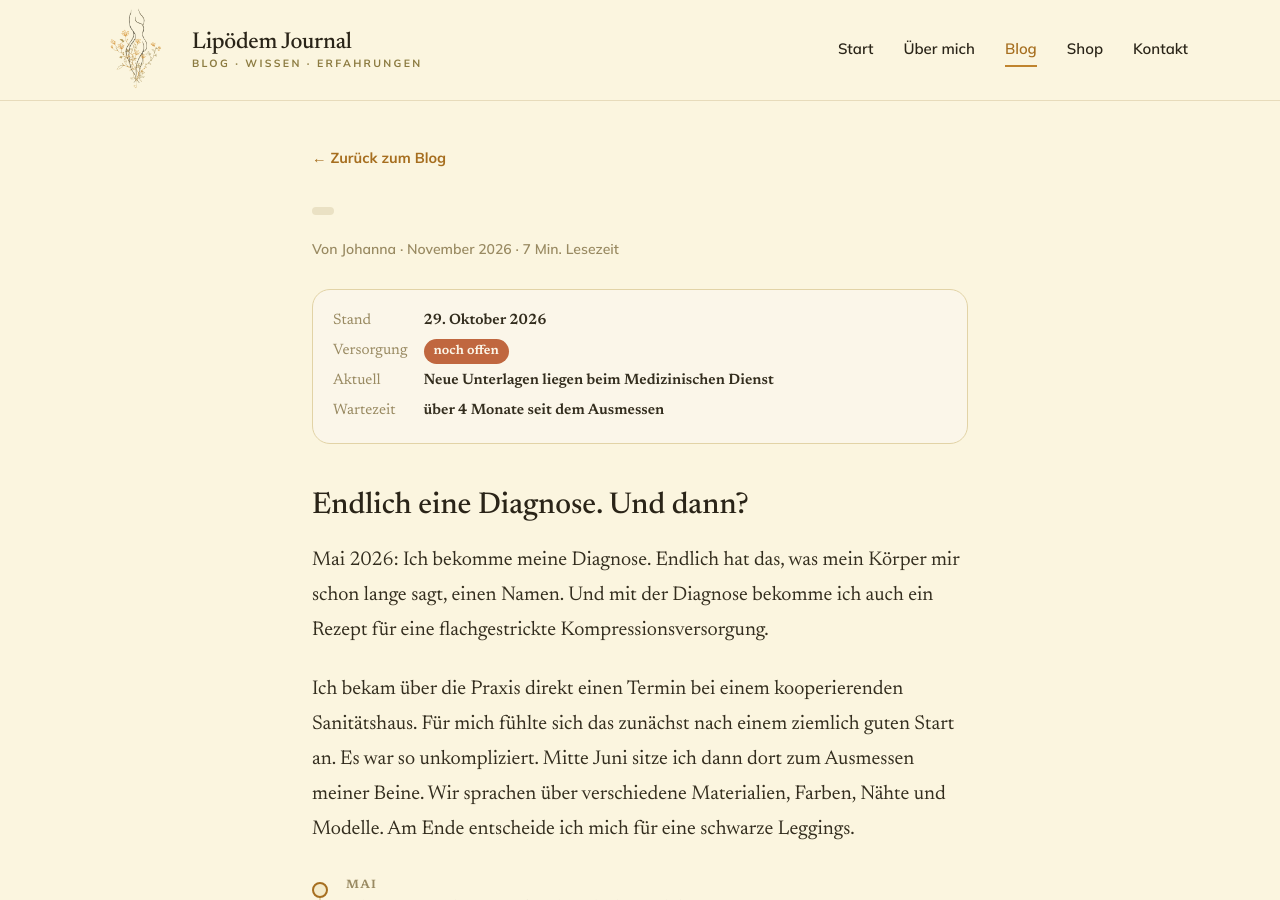
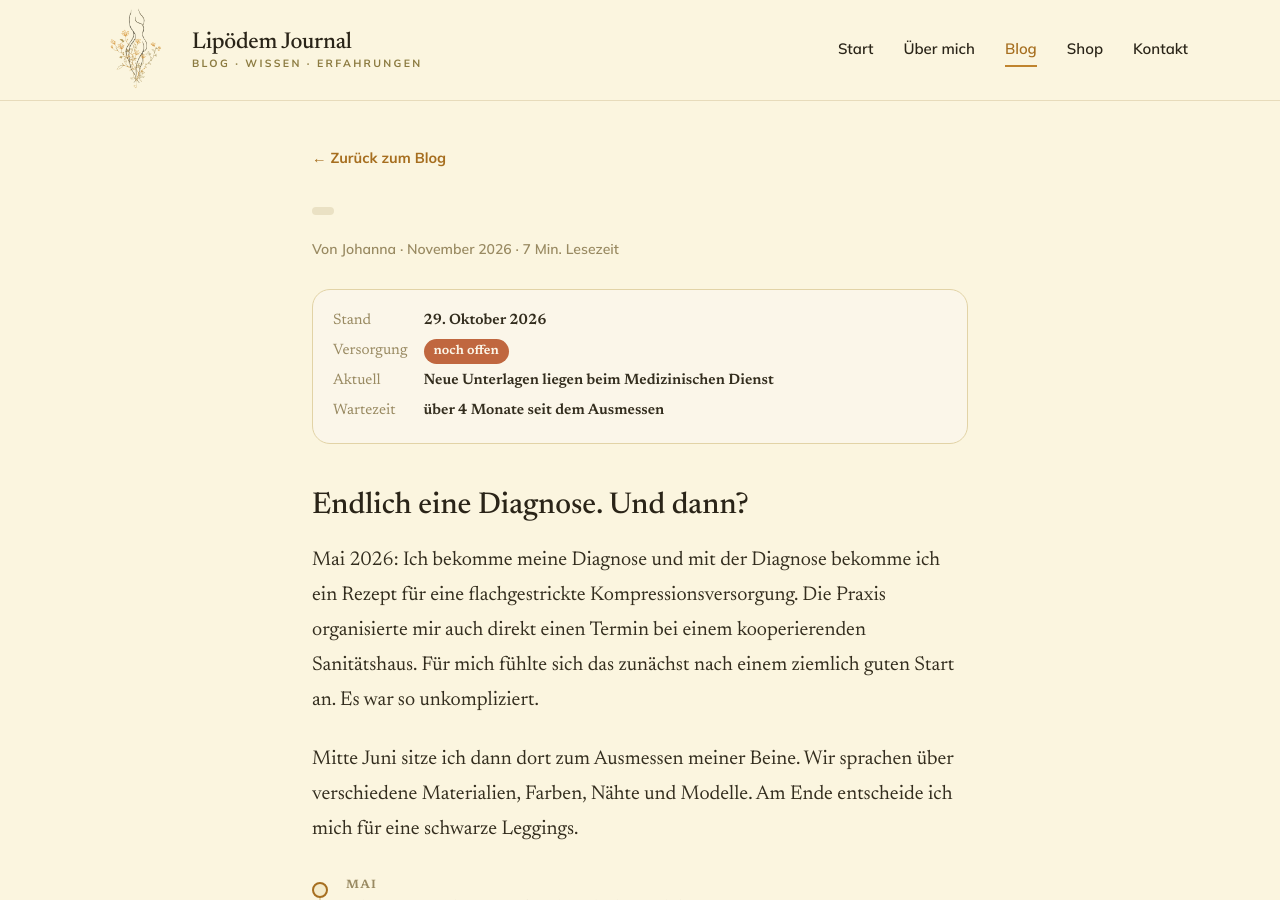
Before and after one commit to Johannaslipoedemjournal/Lip-demjournal-webseite, a Jekyll site: the page built from _posts/2026-10-29-kompression-abgelehnt.md, in a window 1280 px wide and 900 px high. Built offline with Jekyll 4.4.1, drawn with Linux system fonts in a browser that asks for light colours.

Commit message:
Update 2026-10-29-kompression-abgelehnt.md

```diff
--- a/_posts/2026-10-29-kompression-abgelehnt.md
+++ b/_posts/2026-10-29-kompression-abgelehnt.md
@@ -56,9 +56,8 @@ bild_beschreibung: 'Illustration: Aktenordner mit Antrag und Widerspruch, darauf
 
 ## Endlich eine Diagnose. Und dann?
 
-Mai 2026: Ich bekomme meine Diagnose. Endlich hat das, was mein Körper mir schon lange sagt, einen Namen. Und mit der Diagnose bekomme ich auch ein Rezept für eine flachgestrickte Kompressionsversorgung.
+Mai 2026: Ich bekomme meine Diagnose und mit der Diagnose bekomme ich ein Rezept für eine flachgestrickte Kompressionsversorgung. Die Praxis organisierte mir auch direkt einen Termin bei einem kooperierenden Sanitätshaus. Für mich fühlte sich das zunächst nach einem ziemlich guten Start an. Es war so unkompliziert.
 
-Ich bekam über die Praxis direkt einen Termin bei einem kooperierenden Sanitätshaus. Für mich fühlte sich das zunächst nach einem ziemlich guten Start an. Es war so unkompliziert.
 Mitte Juni sitze ich dann dort zum Ausmessen meiner Beine. Wir sprachen über verschiedene Materialien, Farben, Nähte und Modelle. Am Ende entscheide ich mich für eine schwarze Leggings.
 
 <ol class="kk-timeline">
```
